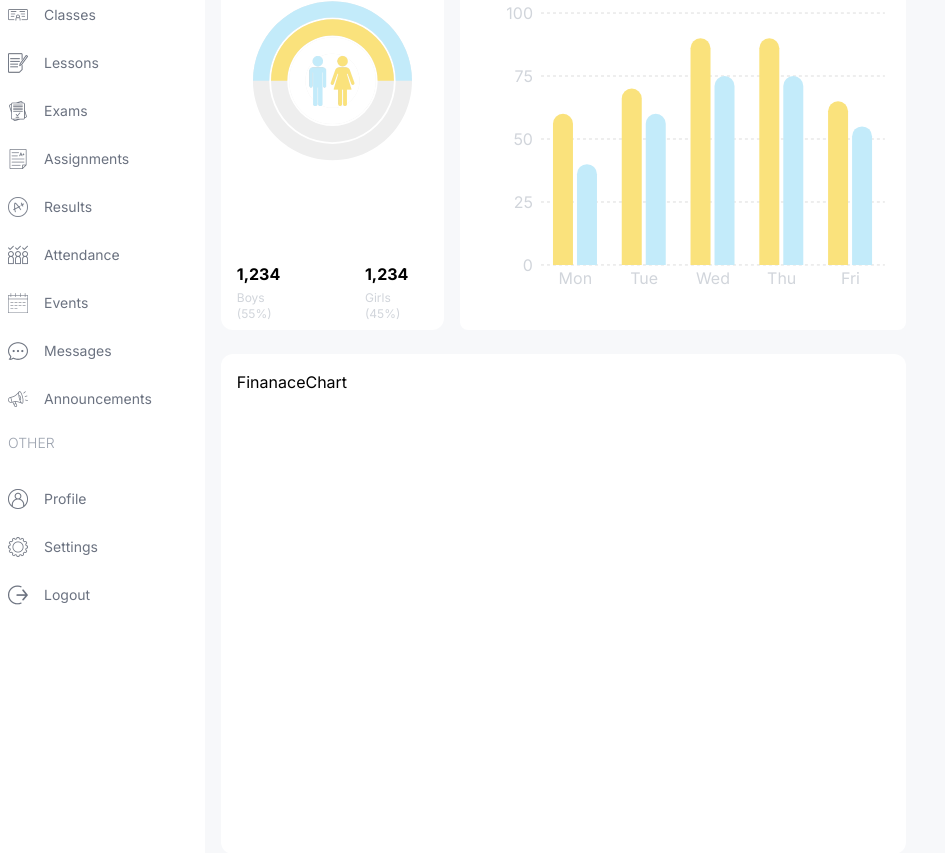
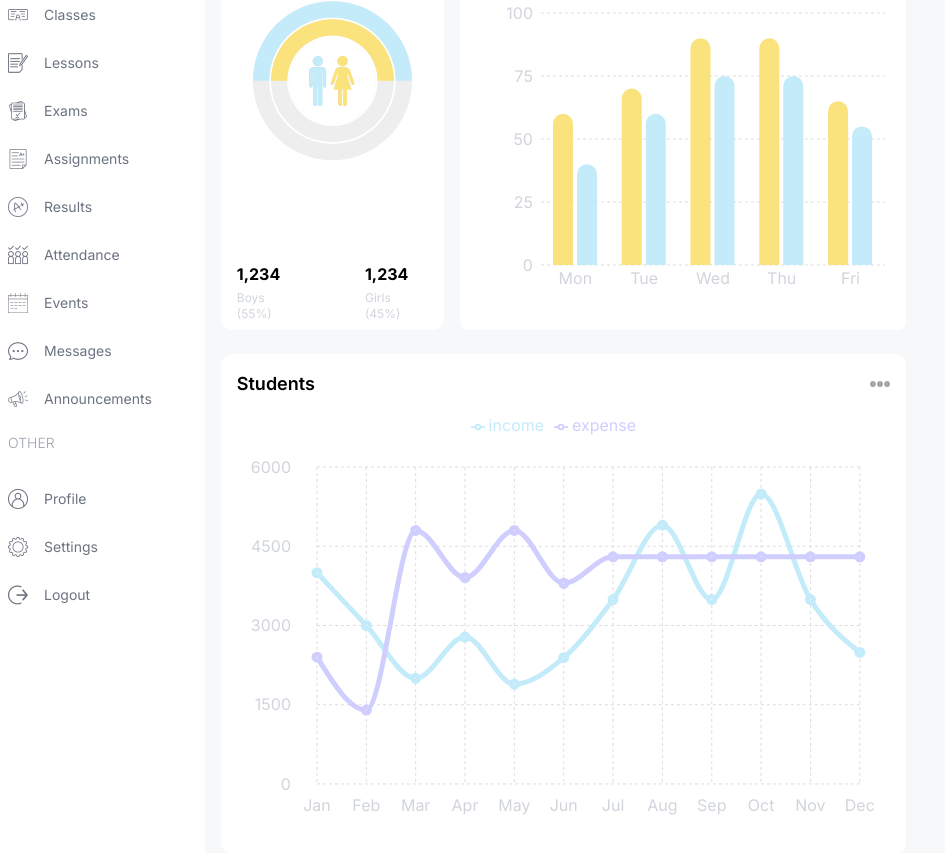
Before and after one commit to emmanuelomejua/sms, a Next.js app: page /admin in a window 1280 px wide. Shown: the part 363-1216 px from the top of the page, without its empty margins (0-945 px from the left). Built offline with nearby package versions, Linux system fonts and the light colour scheme.

Commit message:
finance chart added

```diff
--- /dev/null
+++ b/src/components/EventCalender.tsx
@@ -0,0 +1,11 @@
+'use client';
+
+import React from 'react'
+
+const EventCalender = () => {
+  return (
+    <div className='bg-white p-4 rounded-md'>EventCalender</div>
+  )
+}
+
+export default EventCalender;
--- a/src/components/FinanaceChart.tsx
+++ b/src/components/FinanaceChart.tsx
@@ -3,9 +3,127 @@
 import React from 'react';
 import Image from "next/image";
 
+import {
+    LineChart,
+    Line,
+    XAxis,
+    YAxis,
+    CartesianGrid,
+    Tooltip,
+    Legend,
+    ResponsiveContainer,
+  } from "recharts";
+
+  const data = [
+    {
+      name: "Jan",
+      income: 4000,
+      expense: 2400,
+    },
+    {
+      name: "Feb",
+      income: 3000,
+      expense: 1398,
+    },
+    {
+      name: "Mar",
+      income: 2000,
+      expense: 4800,
+    },
+    {
+      name: "Apr",
+      income: 2780,
+      expense: 3908,
+    },
+    {
+      name: "May",
+      income: 1890,
+      expense: 4800,
+    },
+    {
+      name: "Jun",
+      income: 2390,
+      expense: 3800,
+    },
+    {
+      name: "Jul",
+      income: 3490,
+      expense: 4300,
+    },
+    {
+      name: "Aug",
+      income: 4900,
+      expense: 4300,
+    },
+    {
+      name: "Sep",
+      income: 3490,
+      expense: 4300,
+    },
+    {
+      name: "Oct",
+      income: 5490,
+      expense: 4300,
+    },
+    {
+      name: "Nov",
+      income: 3490,
+      expense: 4300,
+    },
+    {
+      name: "Dec",
+      income: 2490,
+      expense: 4300,
+    },
+  ];
+
+
 const FinanaceChart = () => {
   return (
-    <div className='bg-white rounded-xl w-full h-full p-4'>FinanaceChart</div>
+    <div className='bg-white rounded-xl w-full h-full p-4'>
+      <div className="flex justify-between items-center">
+        <h1 className="text-lg font-semibold">Students</h1>
+        <Image src="/moreDark.png" alt="" width={20} height={20} />
+      </div>
+
+      <ResponsiveContainer width="100%" height="90%">
+        <LineChart
+          width={500}
+          height={300}
+          data={data}
+          margin={{
+            top: 5,
+            right: 30,
+            left: 20,
+            bottom: 5,
+          }}
+        >
+          <CartesianGrid strokeDasharray="3 3" stroke="#ddd" />
+          <XAxis
+            dataKey="name"
+            axisLine={false}
+            tick={{ fill: "#d1d5db" }}
+            tickLine={false}
+            tickMargin={10}
+          />
+          <YAxis axisLine={false} tick={{ fill: "#d1d5db" }} tickLine={false}  tickMargin={20}/>
+          <Tooltip />
+          <Legend
+            align="center"
+            verticalAlign="top"
+            wrapperStyle={{ paddingTop: "10px", paddingBottom: "30px" }}
+          />
+          <Line
+            type="monotone"
+            dataKey="income"
+            stroke="#C3EBFA"
+            strokeWidth={5}
+          />
+          <Line type="monotone" dataKey="expense" stroke="#CFCEFF" strokeWidth={5}/>
+        </LineChart>
+      </ResponsiveContainer>
+
+    </div>
   )
 }
 
```
